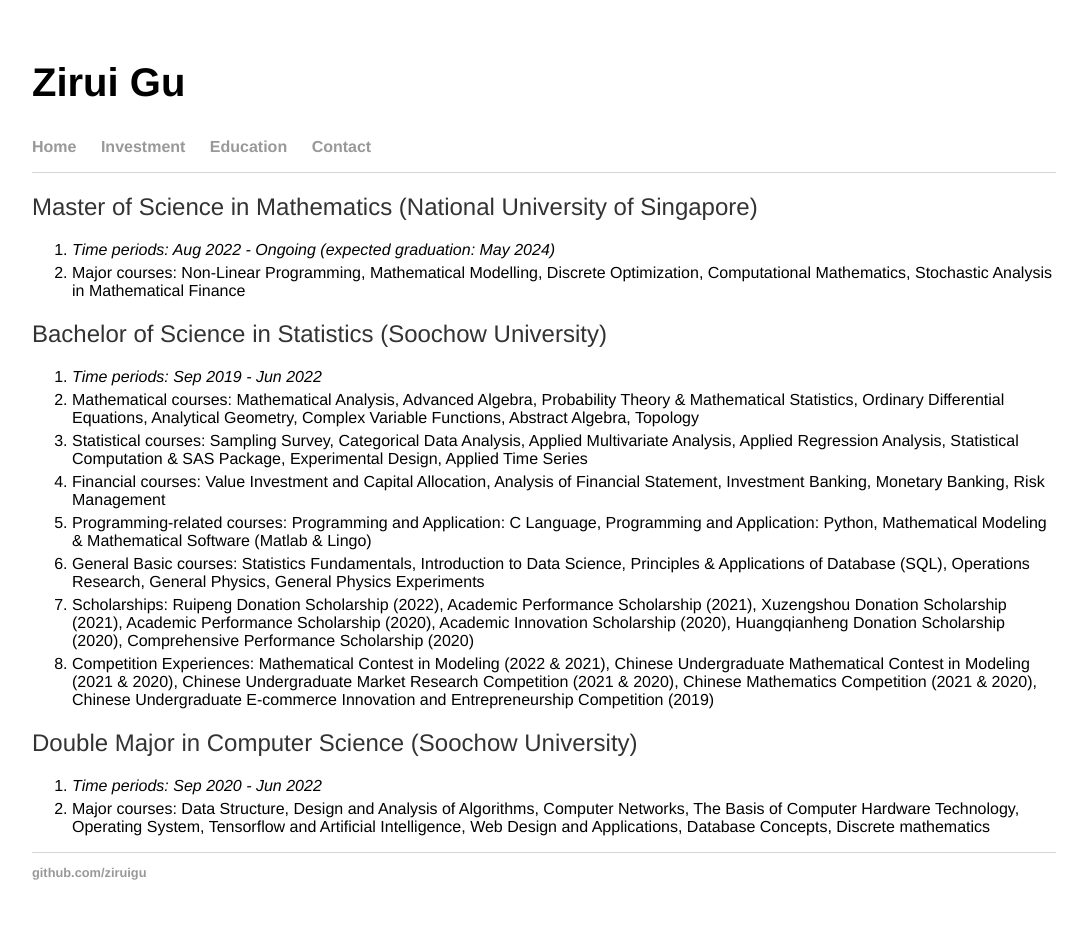
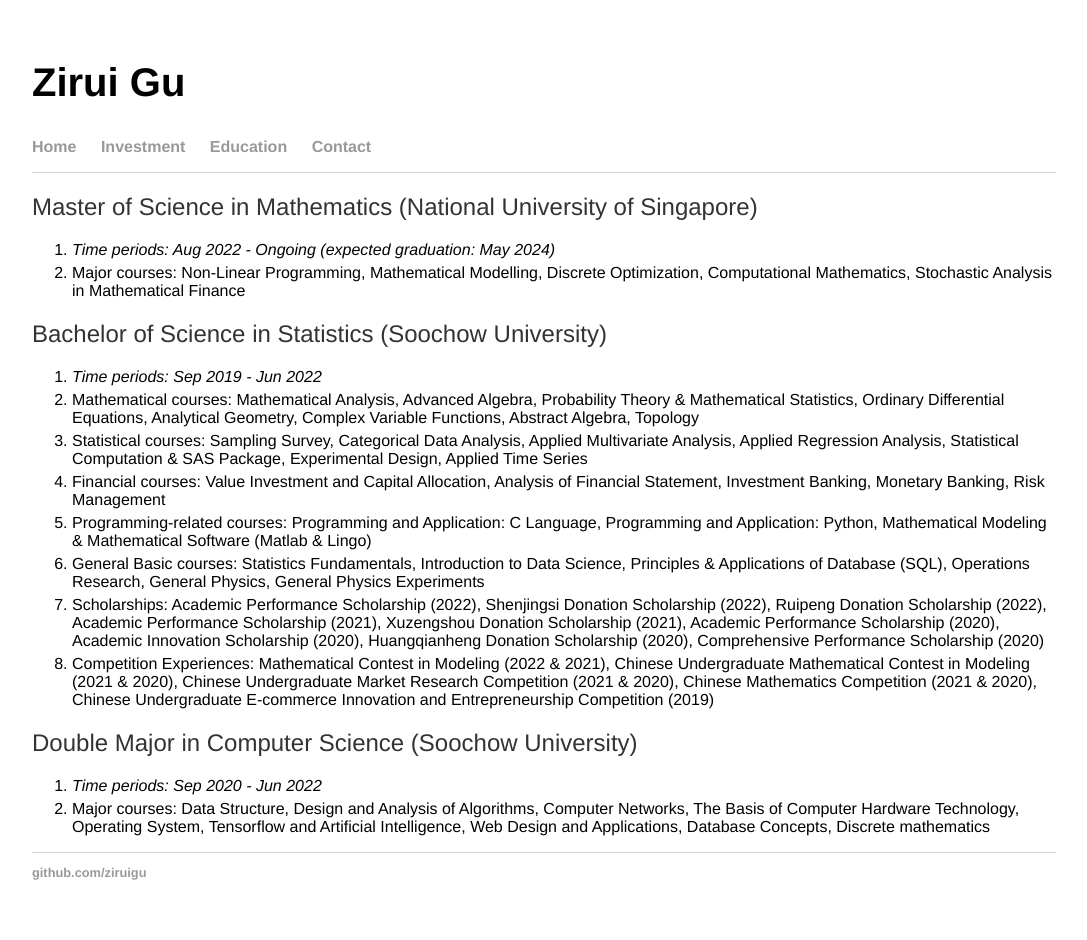
Before and after one commit to ziruigu/ziruigu.github.io, a Jekyll site: the page built from education/index.html, in a window 1280 px wide. Shown: the whole page, without its empty margins (96-1183 px from the left). Built offline with Jekyll 4.4.1, drawn with Linux system fonts in a browser that asks for light colours.

Commit message:
Update index.html

```diff
--- a/education/index.html
+++ b/education/index.html
@@ -18,7 +18,7 @@
  <li>Financial courses: Value Investment and Capital Allocation, Analysis of Financial Statement, Investment Banking, Monetary Banking, Risk Management</li>
  <li>Programming-related courses: Programming and Application: C Language, Programming and Application: Python, Mathematical Modeling & Mathematical Software (Matlab & Lingo)</li>
  <li>General Basic courses: Statistics Fundamentals, Introduction to Data Science, Principles & Applications of Database (SQL), Operations Research, General Physics, General Physics Experiments</li>
- <li>Scholarships: Ruipeng Donation Scholarship (2022), Academic Performance Scholarship (2021), Xuzengshou Donation Scholarship (2021), Academic Performance Scholarship (2020), Academic Innovation Scholarship (2020), Huangqianheng Donation Scholarship (2020), Comprehensive Performance Scholarship (2020) </li>
+ <li>Scholarships: Academic Performance Scholarship (2022), Shenjingsi Donation Scholarship (2022), Ruipeng Donation Scholarship (2022), Academic Performance Scholarship (2021), Xuzengshou Donation Scholarship (2021), Academic Performance Scholarship (2020), Academic Innovation Scholarship (2020), Huangqianheng Donation Scholarship (2020), Comprehensive Performance Scholarship (2020) </li>
  <li>Competition Experiences: Mathematical Contest in Modeling (2022 & 2021), Chinese Undergraduate Mathematical Contest in Modeling (2021 & 2020), Chinese Undergraduate Market Research Competition (2021 & 2020), Chinese Mathematics Competition (2021 & 2020), Chinese Undergraduate E-commerce Innovation and Entrepreneurship Competition (2019) </li>
   </ol>
 
```
